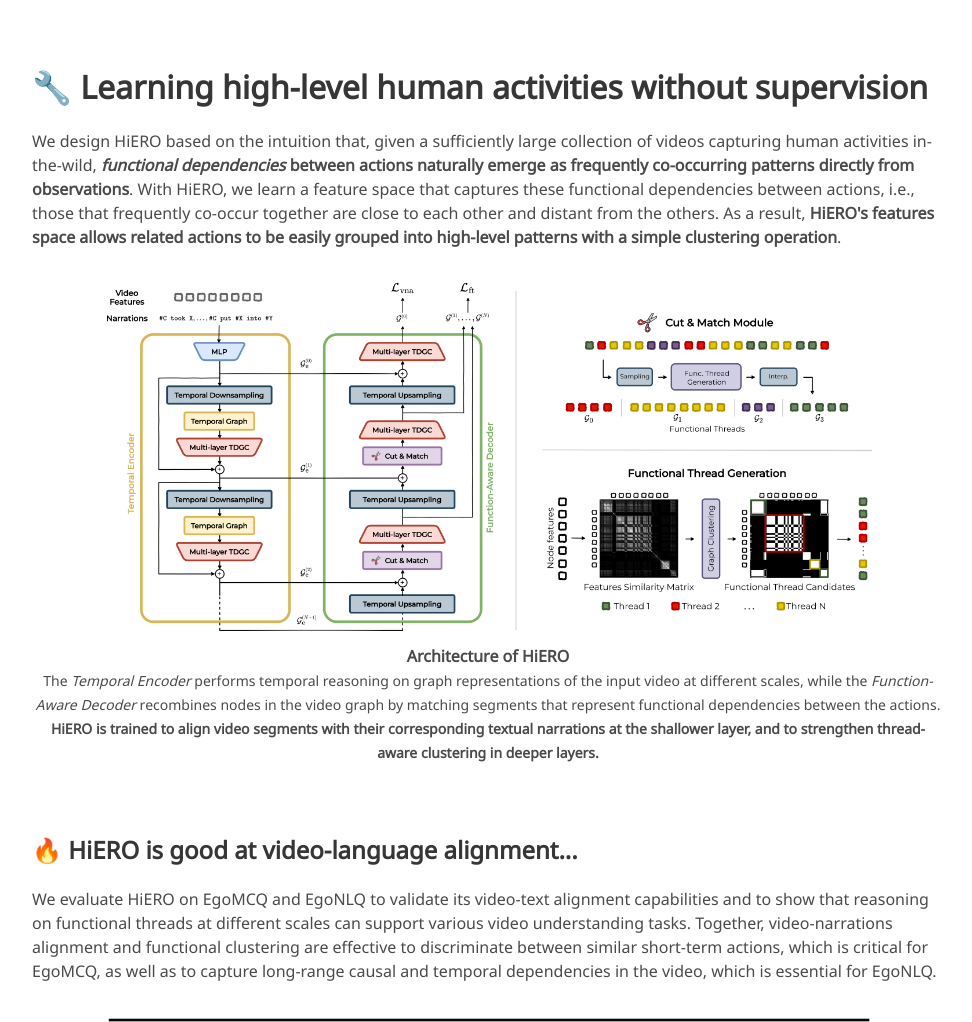
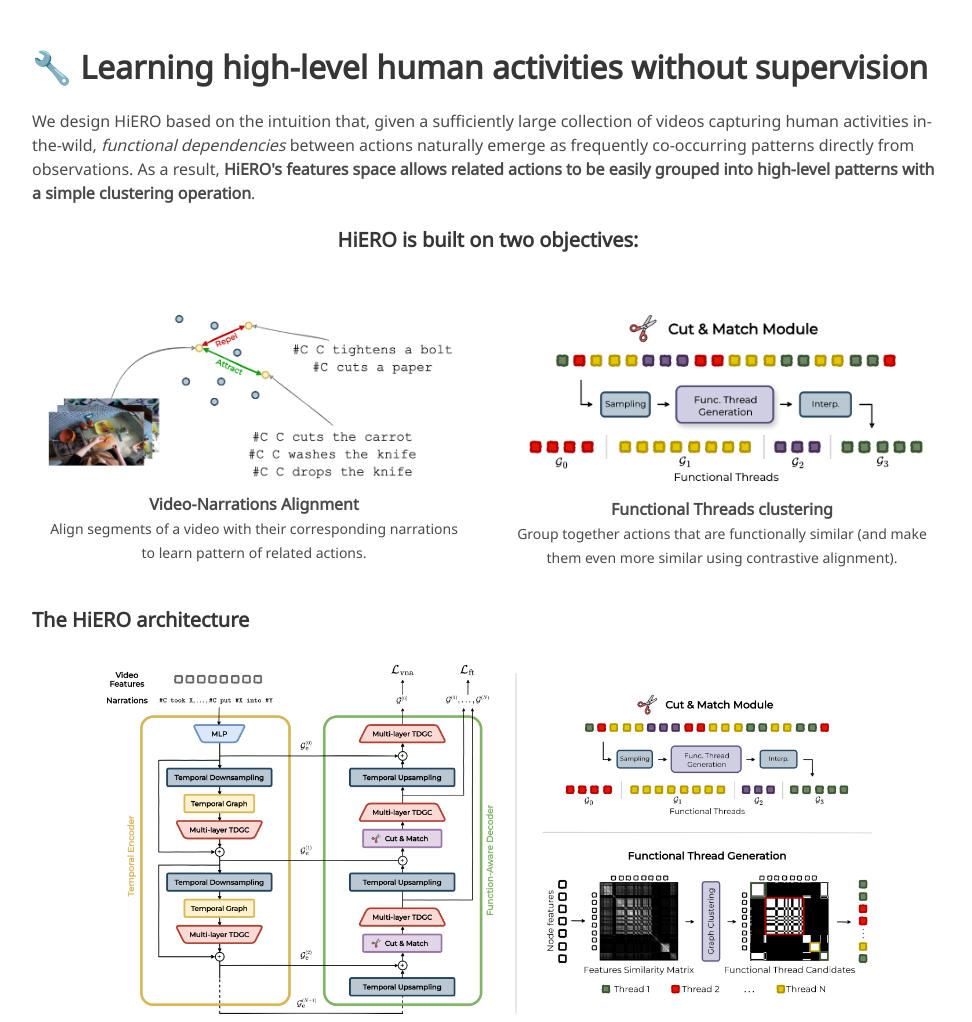
Before and after one commit to sapeirone/HiERO, a plain HTML site: page index.html in a window 1280 px wide. Shown: the part 2151-3173 px from the top of the page, without its empty margins (152-1124 px from the left). Drawn offline with Linux system fonts and the light colour scheme; a script that the page names is missing; some icons are missing; a web font is replaced by a local one.

Commit message:
Add additional details on the training objectives + cleanup

```diff
--- a/index.html
+++ b/index.html
@@ -185,11 +185,13 @@
     <!-- End teaser video -->
 
     <!-- Paper abstract -->
-    <section class="section hero">
+    <section class="section hero is-light">
       <div class="container is-max-desktop">
-        <div class="columns is-centered has-text-centered">
-          <div class="column is-four-fifths">
-            <h2 class="title is-3">Abstract</h2>
+        <div
+          class="hero-body"
+          style="padding-bottom: 0.75rem; padding-top: 0.5rem"
+        >
+            <h2 class="title is-3" style="text-align: center;">Abstract</h2>
             <div class="content has-text-justified">
               <p>
                 Human activities are particularly complex and variable, and this
@@ -214,16 +216,16 @@
                 hierarchy of human activities for multiple reasoning tasks in
                 egocentric vision.
               </p>
-            </div>
-          </div>
         </div>
       </div>
     </section>
     <!-- End paper abstract -->
 
+    <br>
+
     <section
       class="section hero"
-      style="padding-bottom: 0.75rem; padding-top: 0.5rem"
+      style="padding-bottom: 0.75rem; padding-top: 1rem"
     >
       <div class="container is-max-desktop">
         <div
@@ -277,25 +279,67 @@
           class="hero-body"
           style="padding-bottom: 0.75rem; padding-top: 0.5rem"
         >
-          <h4 class="title is-3">
+          <h3 class="title is-3">
             🔧 Learning high-level human activities without supervision
-          </h4>
+          </h3>
           <p>
             We design HiERO based on the intuition that, given a sufficiently
             large collection of videos capturing human activities in-the-wild,
-            <b
-              ><i>functional dependencies</i> between actions naturally emerge
-              as frequently co-occurring patterns directly from observations</b
-            >. With HiERO, we learn a feature space that captures these
-            functional dependencies between actions, i.e., those that frequently
-            co-occur together are close to each other and distant from the
-            others. As a result,
+          <i>functional dependencies</i> between actions naturally emerge
+              as frequently co-occurring patterns directly from observations. As a result,
             <b
               >HiERO's features space allows related actions to be easily
               grouped into high-level patterns with a simple clustering
               operation</b
             >.
           </p>
+
+          <br>
+          <h6 class="title is-5" style="text-align: center;">
+            <b>HiERO is built on two objectives:</b>
+          </h6>
+          <br>
+
+          <div class="columns">
+            <div class="column is-half">
+              <figure class="image m-4" style="margin-top: 32px; margin-bottom: 32px">
+            <img
+              src="static/images/alignment.png"
+              alt=""
+              style="max-width: 768px; margin: auto; margin-bottom: 0.75rem"
+            />
+            <caption>
+              <center>
+                <b>Video-Narrations Alignment</b>
+              <br>
+              <small>
+                Align segments of a video with their corresponding narrations to learn pattern of related actions.
+              </small>
+              </center>
+              </caption></figure>
+            </div>
+            <div class="column is-half">
+              <figure class="image m-4" style="margin-top: 32px; margin-bottom: 32px">
+            <img
+              src="static/images/cm.png"
+              alt=""
+              style="max-width: 768px; margin: auto; margin-bottom: 0.75rem"
+            />
+            <caption>
+              <center>
+                <b>Functional Threads clustering</b>
+              <br>
+              <small>
+                Group together actions that are functionally similar (and make them even more similar using contrastive alignment).
+              </small>
+              </center>
+              </caption></figure>
+            </div>
+          </div>
+
+          <h5 class="title is-5">
+            The HiERO architecture
+          </h5>
           <figure class="image" style="margin-top: 32px; margin-bottom: 32px">
             <img
               src="static/images/architecture.png"
@@ -333,9 +377,9 @@
           class="hero-body"
           style="padding-bottom: 0.75rem; padding-top: 0.5rem"
         >
-          <h4 class="title is-4">
+          <h3 class="title is-3">
             🔥 HiERO is good at video-language alignment...
-          </h4>
+          </h3>
           <p>
             We evaluate HiERO on EgoMCQ and EgoNLQ to validate its video-text
             alignment capabilities and to show that reasoning on functional
@@ -353,7 +397,7 @@
               style="max-width: 768px; margin: auto"
             />
             <caption>
-              <center><b>HiERO results on EgoMCQ and EgoNLQ.</b></center>
+              <center>HiERO results on EgoMCQ and EgoNLQ.</center>
             </caption>
           </figure>
         </div>
@@ -368,7 +412,7 @@
           class="hero-body"
           style="padding-bottom: 0.75rem; padding-top: 0.5rem"
         >
-          <h4 class="title is-4">
+          <h4 class="title is-3">
             🚀 ...and excels at (zero-shot) procedure learning!
           </h4>
           <p>
@@ -387,7 +431,7 @@
             />
             <caption>
               <center>
-                <b>HiERO results on Procedure Learning on EgoProceL.</b>
+                HiERO results on Procedure Learning on EgoProceL.
               </center>
             </caption>
           </figure>
@@ -417,6 +461,9 @@
                 src="static/images/0f07958c-04e3-4be9-9118-f3313c4e183e.pdf-1.jpg"
                 alt="Carousel Image 1"
               />
+              <caption>
+
+              </caption>
             </figure>
           </div>
           <div class="item">
```
Also changed, not shown: static/images/alignment.png (added), static/images/cm.png (added), 2 other files.
